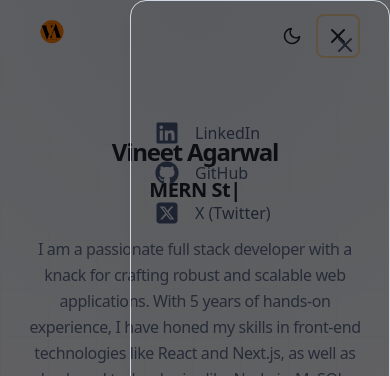
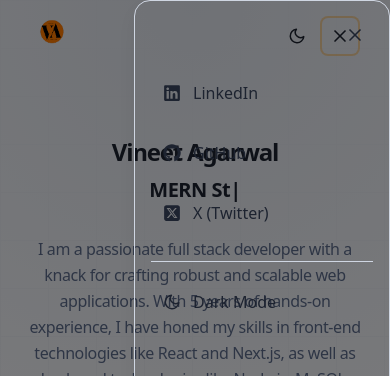
Before and after one commit to vineetagarwal54/portfolio, a React (Vite) app: page / in a window 390 px wide. Both pictures are taken after a click on the button 338 px from the left and 36 px from the top of the page. Shown: the top 376 px of the page. Built offline with nearby package versions, Linux system fonts and the light colour scheme.

Commit message:
Fixed mobile UI

```diff
--- a/src/components/Navbar.jsx
+++ b/src/components/Navbar.jsx
@@ -102,14 +102,14 @@ const Navbar = () => {
         <button
           onClick={toggleDarkMode}
           aria-label={darkMode ? "Switch to light mode" : "Switch to dark mode"}
-          className="text-xl p-2 rounded-full hover:bg-accent/10 focus:outline-none focus:ring-2 focus:ring-accent-ring transition-colors text-fg"
+          className="text-lg p-2 rounded-full hover:bg-accent/10 focus:outline-none focus:ring-2 focus:ring-accent-ring transition-colors text-fg"
         >
           {darkMode ? <FiSun /> : <FiMoon />}
         </button>
         <button
           onClick={() => setMenuOpen((open) => !open)}
           aria-label={menuOpen ? "Close menu" : "Open menu"}
-          className="text-2xl p-2 rounded-md hover:bg-accent/10 focus:outline-none focus:ring-2 focus:ring-accent-ring transition-colors text-fg"
+          className="text-xl p-2 rounded-md hover:bg-accent/10 focus:outline-none focus:ring-2 focus:ring-accent-ring transition-colors text-fg"
         >
           {menuOpen ? <FiX /> : <FiMenu />}
         </button>
@@ -117,16 +117,21 @@ const Navbar = () => {
 
       {/* Mobile Menu Overlay */}
       {menuOpen && (
-        <div className="fixed inset-0 z-40 bg-black/60 flex flex-col items-end md:hidden">
-          <div className="w-2/3 max-w-xs h-full card shadow-soft p-6 flex flex-col gap-6">
+        <div className="fixed inset-0 z-40 bg-black/50 flex flex-col items-end md:hidden">
+          <div className="w-64 sm:w-72 h-full card shadow-soft p-4 flex flex-col">
+            {/* Close button */}
+            <div className="flex justify-end mb-4">
               <button
                 onClick={() => setMenuOpen(false)}
                 aria-label="Close menu"
-              className="self-end text-2xl p-2 rounded-md hover:bg-accent/10 focus:outline-none focus:ring-2 focus:ring-accent-ring text-fg"
+                className="text-xl p-2 rounded-md hover:bg-accent/10 focus:outline-none focus:ring-2 focus:ring-accent-ring text-fg transition-colors"
               >
                 <FiX />
               </button>
-            <div className="flex flex-col gap-4 mt-8 text-2xl">
+            </div>
+
+            {/* Menu Items */}
+            <div className="flex flex-col gap-3">
               {socialLinks.map((link) => {
                 const Icon = link.icon;
                 return (
@@ -136,15 +141,36 @@ const Navbar = () => {
                     target="_blank"
                     rel="noopener noreferrer"
                     aria-label={link.label}
-                    className="transition-colors group"
+                    className="flex items-center gap-3 p-3 rounded-lg hover:bg-accent/10 transition-colors group"
                     onClick={() => setMenuOpen(false)}
                   >
-                    <span className="text-fg group-hover:text-accent transition-colors flex items-center gap-2">
-                      <Icon /> <span className="ml-2 text-base font-medium">{link.label}</span>
+                    <Icon className="text-lg text-fg group-hover:text-accent transition-colors flex-shrink-0" />
+                    <span className="text-base font-medium text-fg group-hover:text-accent transition-colors">
+                      {link.label}
                     </span>
                   </a>
                 );
               })}
+            </div>
+
+            {/* Theme toggle in mobile menu */}
+            <div className="mt-6 pt-4 border-t border-border">
+              <button
+                onClick={() => {
+                  toggleDarkMode();
+                  setMenuOpen(false);
+                }}
+                className="flex items-center gap-3 p-3 rounded-lg hover:bg-accent/10 transition-colors group w-full text-left"
+              >
+                {darkMode ? (
+                  <FiSun className="text-lg text-fg group-hover:text-accent transition-colors flex-shrink-0" />
+                ) : (
+                  <FiMoon className="text-lg text-fg group-hover:text-accent transition-colors flex-shrink-0" />
+                )}
+                <span className="text-base font-medium text-fg group-hover:text-accent transition-colors">
+                  {darkMode ? "Light Mode" : "Dark Mode"}
+                </span>
+              </button>
             </div>
           </div>
         </div>
--- a/src/components/Project.jsx
+++ b/src/components/Project.jsx
@@ -12,6 +12,14 @@ const ProjectCard = ({index,name,description,tags,image,source_code_link}) => {
     <motion.div variants={fadeIn("up","spring",index*0.5,0.75)} >
         <Tilt options={{max:45,scale:1,speed:450}} className="group card card-alt p-5 rounded-xl sm:w-[360px] w-full shadow-soft hover:shadow-accent-ring transition-all duration-300 mb-8 mt-2 focus:outline-none focus:ring-2 focus:ring-accent-ring border-2 border-transparent hover:border-accent" >
         <div className="relative w-full h-[180px] sm:h-[200px] md:h-[230px] bg-gray-100 dark:bg-gray-800 rounded-xl overflow-hidden" >
+        <a
+          href={source_code_link}
+          target="_blank"
+          rel="noopener noreferrer"
+          aria-label={`View ${name} source code on GitHub`}
+          title={`Click to view ${name} on GitHub`}
+          className="block w-full h-full cursor-pointer hover:opacity-90 transition-opacity"
+        >
           <OptimizedImage
             src={image}
             alt={name}
@@ -19,14 +27,15 @@ const ProjectCard = ({index,name,description,tags,image,source_code_link}) => {
             lazy={true}
             priority={index < 2} // Prioritize first 2 project images
           />
-        <div className="absolute inset-0 flex justify-end" >
+        </a>
+        <div className="absolute inset-0 flex justify-end pointer-events-none" >
           <a
             href={source_code_link}
             target="_blank"
             rel="noopener noreferrer"
             aria-label={`View source code for ${name}`}
             title={`View source code for ${name}`}
-            className="bg-accent w-10 h-10 rounded-full flex justify-center items-center cursor-pointer focus:outline-none focus:ring-2 focus:ring-accent-ring"
+            className="bg-accent w-10 h-10 rounded-full flex justify-center items-center cursor-pointer focus:outline-none focus:ring-2 focus:ring-accent-ring pointer-events-auto"
           >
             <OptimizedImage
               src={github}
@@ -39,7 +48,14 @@ const ProjectCard = ({index,name,description,tags,image,source_code_link}) => {
         </div>
       </div>
             <div className="mt-5">
+                <a
+                  href={source_code_link}
+                  target="_blank"
+                  rel="noopener noreferrer"
+                  className="block hover:text-accent transition-colors"
+                >
                   <h3 className="text-fg font-bold text-[24px] group-hover:text-accent transition-colors" >{name}</h3>
+                </a>
                 <p className="mt-2 muted text-[14px]" >{description}</p>
             </div>
 
```
Lines whose indentation alone changed are shown as unchanged.
